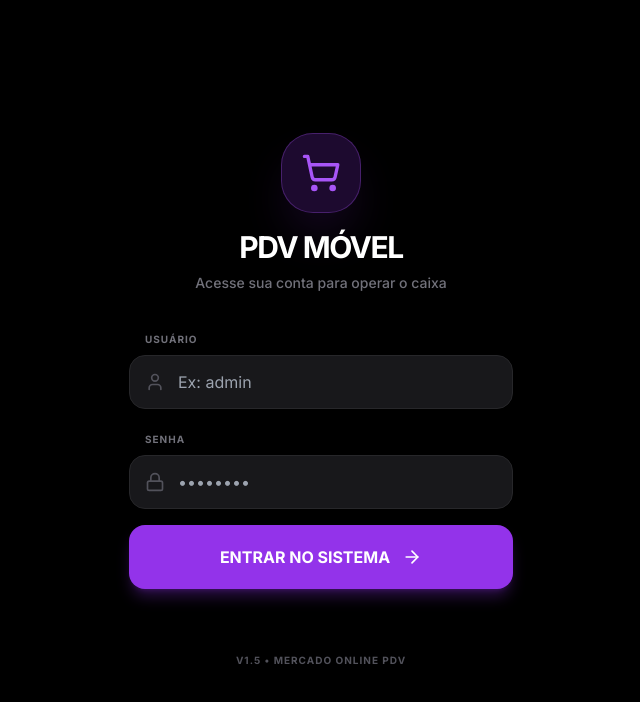
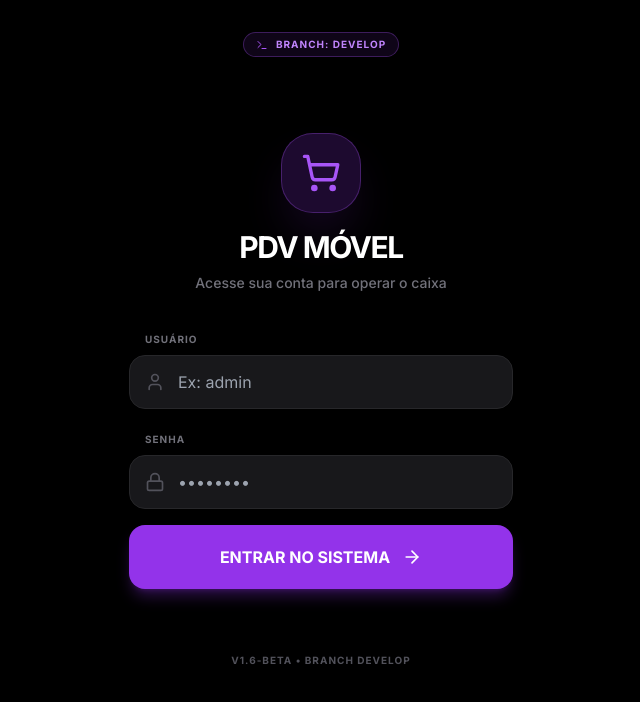
Before and after one commit to o-FM/srv-front-seucaixa, a React (Vite) app: page / in a window 1280 px wide. Shown: the top 702 px of the page, without its empty margins (319-959 px from the left). Built offline with nearby package versions, Linux system fonts and the light colour scheme.

Commit message:
feat: Add developer mode indicators
Introduces visual indicators for the development branch and mode in the Login and SalesRegistration views. This helps distinguish between production and development environments.

```diff
--- a/views/Login.tsx
+++ b/views/Login.tsx
@@ -1,6 +1,6 @@
 
 import React, { useState } from 'react';
-import { User, Lock, ArrowRight, ShoppingCart } from 'lucide-react';
+import { User, Lock, ArrowRight, ShoppingCart, Terminal } from 'lucide-react';
 import { User as UserType } from '../types';
 
 interface LoginProps {
@@ -22,7 +22,13 @@ const Login: React.FC<LoginProps> = ({ onLogin }) => {
   };
 
   return (
-    <div className="min-h-screen bg-black flex flex-col items-center justify-center p-6">
+    <div className="min-h-screen bg-black flex flex-col items-center justify-center p-6 relative">
+      {/* Badge de Branch Develop */}
+      <div className="absolute top-8 flex items-center gap-2 px-3 py-1 bg-purple-600/10 border border-purple-500/30 rounded-full">
+        <Terminal size={12} className="text-purple-500" />
+        <span className="text-[10px] font-black text-purple-400 uppercase tracking-widest">Branch: develop</span>
+      </div>
+
       <div className="w-full max-w-sm space-y-8 animate-in fade-in zoom-in duration-500">
         <div className="text-center space-y-2">
           <div className="w-20 h-20 bg-purple-600/20 rounded-[32px] flex items-center justify-center mx-auto border border-purple-500/30 mb-4 shadow-2xl shadow-purple-600/20">
@@ -77,7 +83,7 @@ const Login: React.FC<LoginProps> = ({ onLogin }) => {
 
         <div className="text-center pt-8">
           <p className="text-[10px] text-zinc-600 font-bold uppercase tracking-widest">
-            V1.5 • MERCADO ONLINE PDV
+            V1.6-BETA • BRANCH DEVELOP
           </p>
         </div>
       </div>
--- a/views/SalesRegistration.tsx
+++ b/views/SalesRegistration.tsx
@@ -1,6 +1,6 @@
 
 import React, { useState, useEffect, useRef } from 'react';
-import { Plus, Minus, Trash2, ScanLine, ShoppingBag, CheckCircle2, X, Barcode, Loader2, Share2 } from 'lucide-react';
+import { Plus, Minus, Trash2, ScanLine, ShoppingBag, CheckCircle2, X, Barcode, Loader2, Share2, Terminal } from 'lucide-react';
 import { Product, CartItem, Sale, PaymentEntry } from '../types';
 import Scanner from '../components/Scanner';
 
@@ -68,8 +68,14 @@ const SalesRegistration: React.FC<SalesRegistrationProps> = ({ products, onCompl
     <div className="h-full flex flex-col bg-black">
       {/* 1. HEADER FIXO (Busca e Scan) */}
       <header className="shrink-0 p-4 border-b border-zinc-900 bg-zinc-950/80 backdrop-blur-md z-10">
-        <div className="flex justify-between items-center mb-4">
-          <h2 className="text-xl font-black tracking-tighter text-white">CAIXA LIVRE</h2>
+        <div className="flex justify-between items-start mb-4">
+          <div>
+            <h2 className="text-xl font-black tracking-tighter text-white">CAIXA LIVRE</h2>
+            <div className="flex items-center gap-1 mt-1">
+              <Terminal size={10} className="text-purple-500" />
+              <span className="text-[8px] font-black text-purple-500/70 uppercase tracking-widest">Develop Mode</span>
+            </div>
+          </div>
           <div className="px-3 py-1 bg-zinc-900 rounded-full text-[9px] font-black text-zinc-500 uppercase tracking-widest border border-zinc-800">
             OP: JOÃO
           </div>
```
